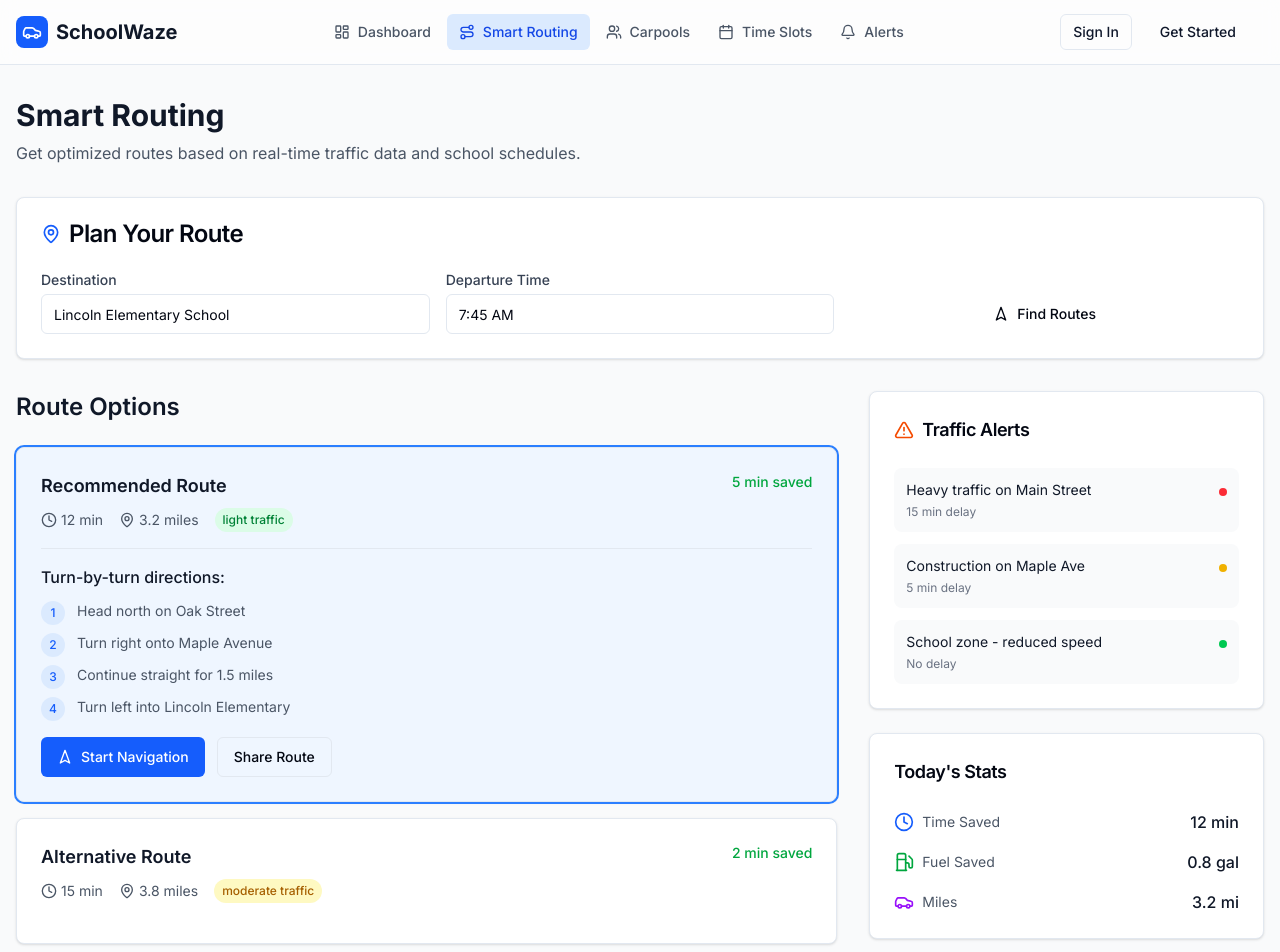
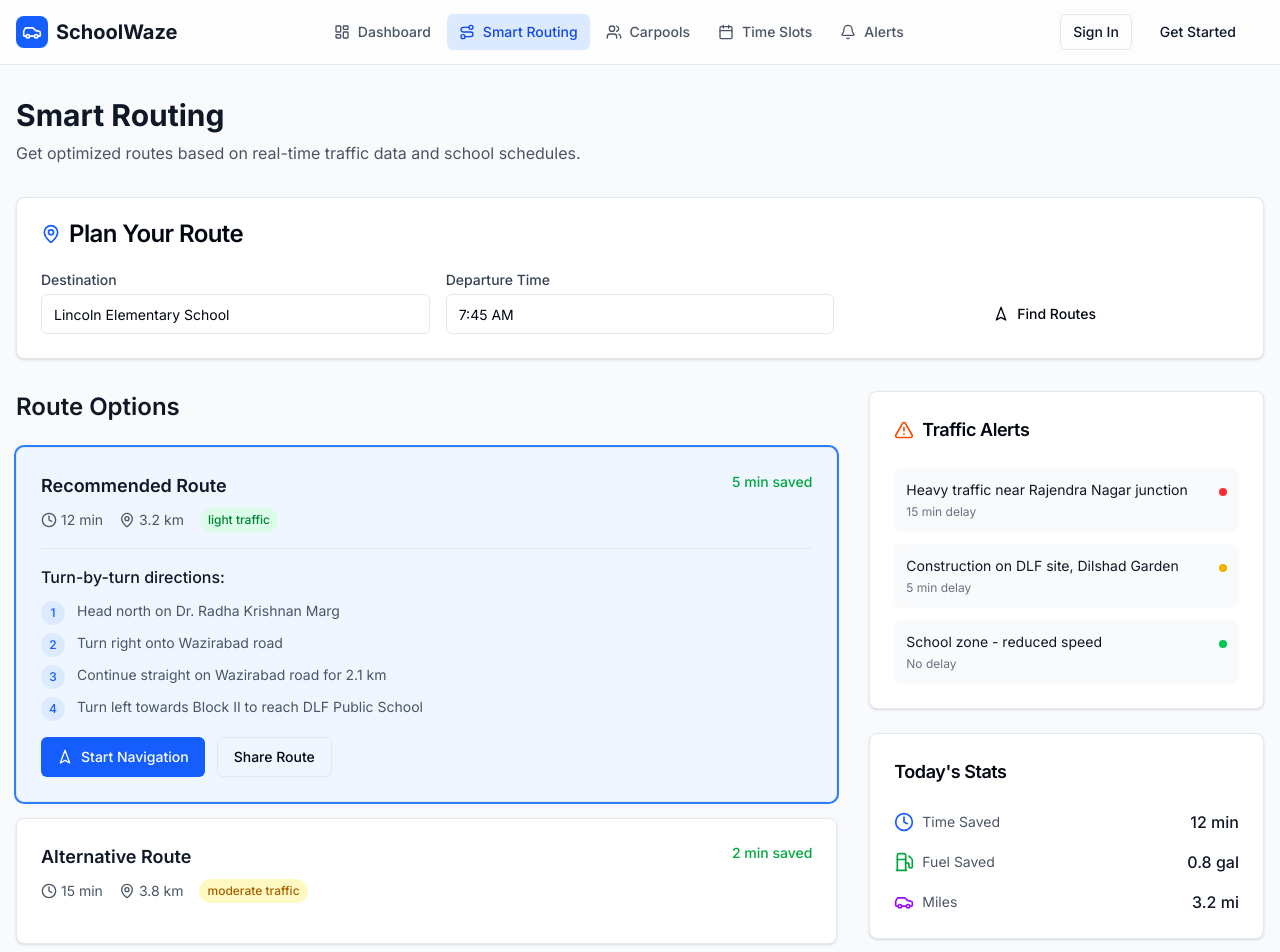
Before and after one commit to imamanmehrotra/schoolwaze, a Next.js app: page /routing in a window 1280 px wide. Shown: the top 952 px of the page. Built offline with nearby package versions, Linux system fonts and the light colour scheme.

Commit message:
Update page.tsx
Routing updated

```diff
--- a/src/app/routing/page.tsx
+++ b/src/app/routing/page.tsx
@@ -13,49 +13,51 @@ const mockRoutes = [
     id: 1,
     name: 'Recommended Route',
     duration: '12 min',
-    distance: '3.2 miles',
+    distance: '3.2 km',
     traffic: 'light',
     savings: '5 min saved',
     steps: [
-      'Head north on Oak Street',
-      'Turn right onto Maple Avenue',
-      'Continue straight for 1.5 miles',
-      'Turn left into Lincoln Elementary'
+      'Head north on Dr. Radha Krishnan Marg',
+      'Turn right onto Wazirabad road',
+      'Continue straight on Wazirabad road for 2.1 km',
+      'Turn left towards Block II to reach DLF Public School'
     ]
   },
   {
     id: 2,
     name: 'Alternative Route',
     duration: '15 min',
-    distance: '3.8 miles',
+    distance: '3.8 km',
     traffic: 'moderate',
     savings: '2 min saved',
     steps: [
-      'Head south on Pine Street',
-      'Turn left onto First Avenue',
-      'Turn right onto School Drive',
-      'Arrive at Lincoln Elementary'
+      'Head west on Major Mohit Sharma road',
+      'Turn right towards Balaji Hospital',
+      'Take left towards Ram Manohar Lohia Park',
+      'Turn right to reach BBFS Sports Complex',
+      'Turn right to reach DLF Public School'
     ]
   },
   {
     id: 3,
     name: 'Scenic Route',
     duration: '18 min',
-    distance: '4.1 miles',
+    distance: '4.1 km',
     traffic: 'light',
     savings: 'Avoid construction',
     steps: [
-      'Head east on Elm Street',
-      'Turn left onto Park Boulevard',
-      'Continue through residential area',
-      'Turn right to school entrance'
+      'Head North on Ganga Banquet Road',
+      'Turn left onto Dr.Zakir Hussain Marg',
+      'Turn right for DAV Public School',
+      'Turn left to reach BBFS Sports Complex',
+      'Turn left to reach DLF Public School'
     ]
   }
 ];
 
 const mockTrafficAlerts = [
-  { id: 1, message: 'Heavy traffic on Main Street', severity: 'high', eta: '15 min delay' },
-  { id: 2, message: 'Construction on Maple Ave', severity: 'medium', eta: '5 min delay' },
+  { id: 1, message: 'Heavy traffic near Rajendra Nagar junction', severity: 'high', eta: '15 min delay' },
+  { id: 2, message: 'Construction on DLF site, Dilshad Garden', severity: 'medium', eta: '5 min delay' },
   { id: 3, message: 'School zone - reduced speed', severity: 'low', eta: 'No delay' },
 ];
 
```
